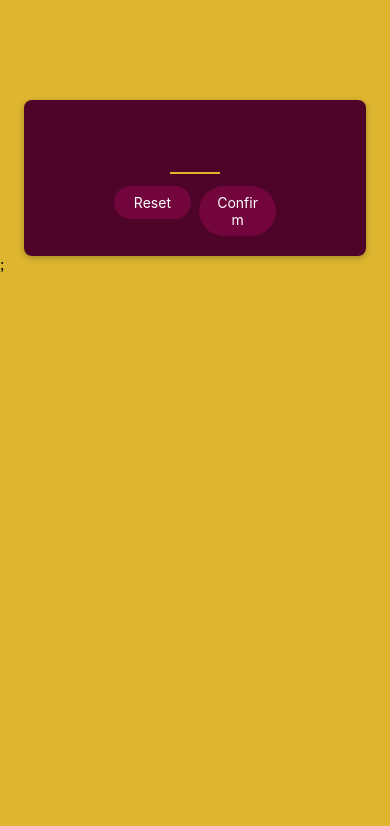
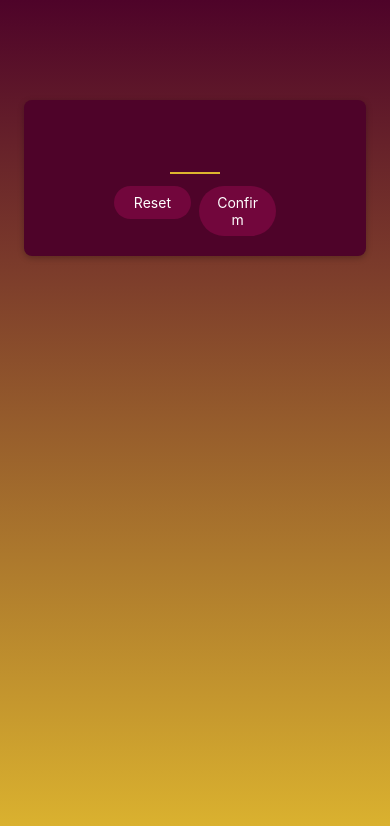
Before and after one commit to sodmaq/GuessGameApp, a React Native app: screen / in a window 390 px wide. Shown: the top 826 px of the page. Built offline with nearby package versions, Linux system fonts and the light colour scheme.

Commit message:
linear gradient

```diff
--- a/App.js
+++ b/App.js
@@ -1,17 +1,17 @@
-import { StyleSheet, View } from 'react-native';
+import { StyleSheet } from 'react-native';
 import StartGameScreen from './screens/StartGameScreen';
+import { LinearGradient } from 'expo-linear-gradient';
 
 export default function App() {
   return (
-    <View style={styles.rootScreen}>
-      <StartGameScreen />;
-    </View>
+    <LinearGradient colors={['#4e0329', '#ddb52f']} style={styles.rootScreen}>
+      <StartGameScreen />
+    </LinearGradient>
   );
 }
 
 const styles = StyleSheet.create({
   rootScreen: {
-    flex: 1,
-    backgroundColor: '#ddb52f'
+    flex: 1
   }
 });
--- a/package.json
+++ b/package.json
@@ -12,6 +12,7 @@
   "dependencies": {
     "babel-preset-expo": "^55.0.10",
     "expo": "~54.0.31",
+    "expo-linear-gradient": "~15.0.8",
     "expo-status-bar": "~3.0.9",
     "react": "19.1.0",
     "react-native": "0.81.5"
```
Also changed, not shown: 1 other file (tests, documents, lock files or other folders).
